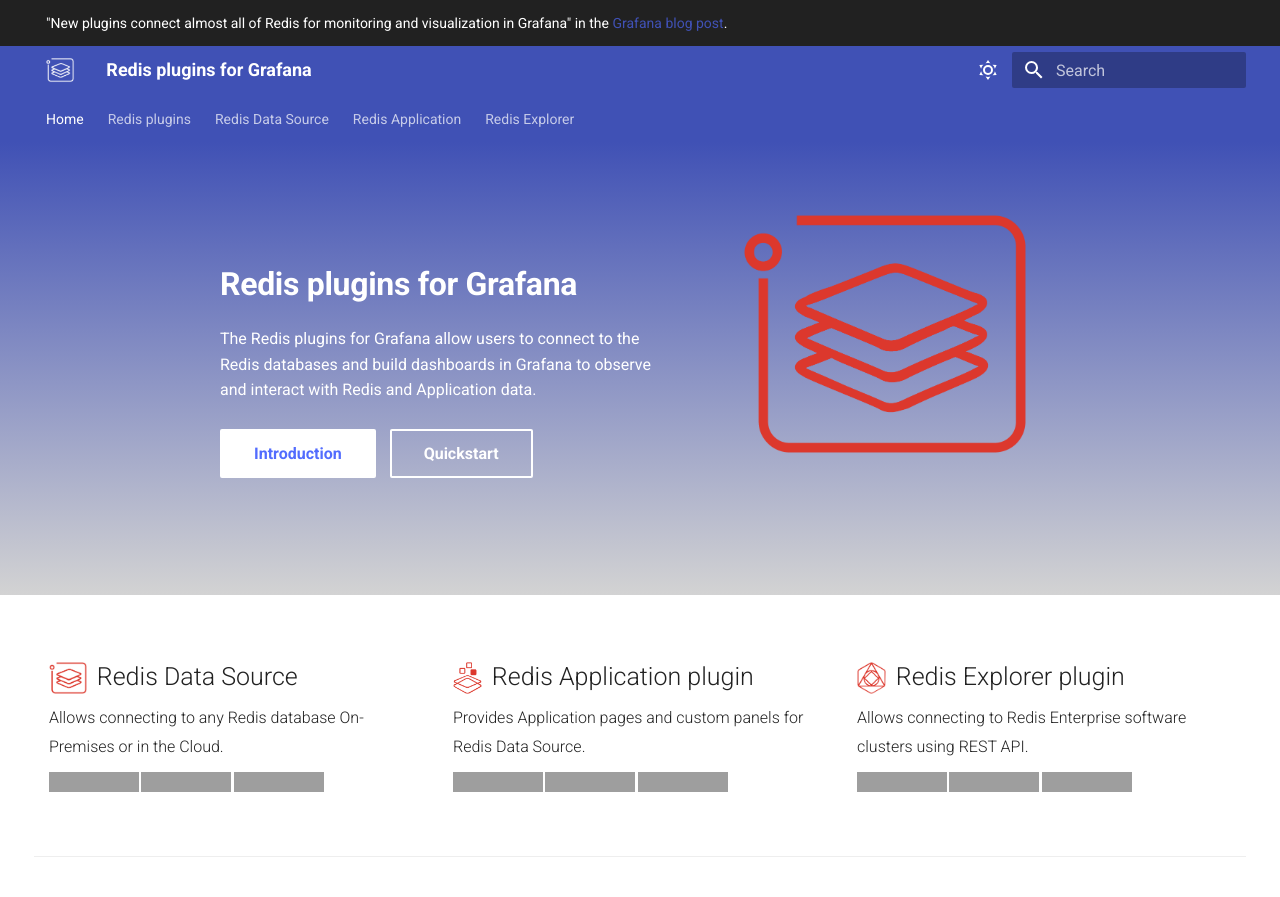
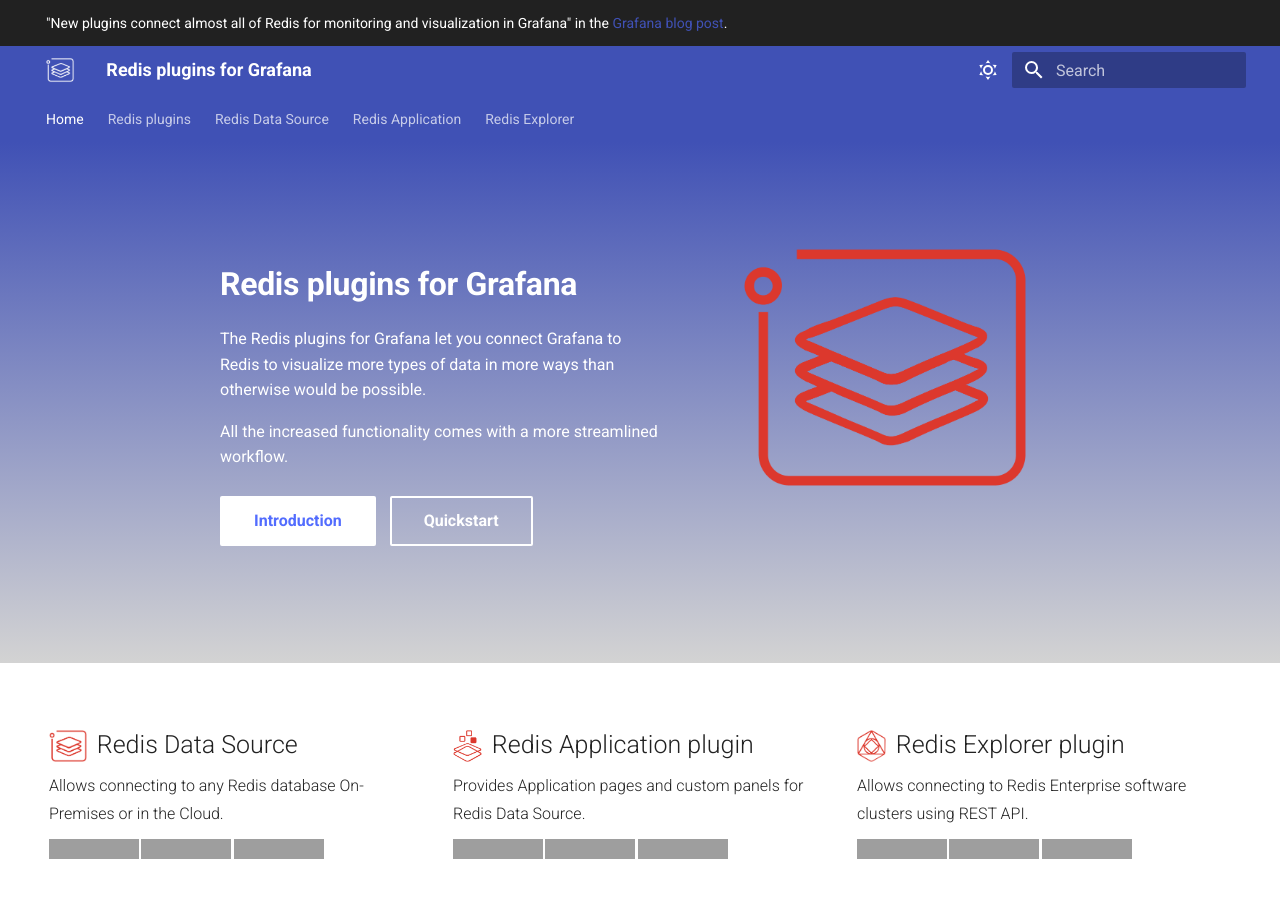
Before and after one commit to RedisGrafana/RedisGrafana, an MkDocs documentation site: the page built from docs/index.md, in a window 1280 px wide and 1365 px high, cut to the strip 0-897 px from the top of the window. Built offline with MkDocs 1.6.1 and Material for MkDocs 9.7.7, drawn with Linux system fonts in a browser that asks for light colours; grey boxes are pictures that could not be loaded.

Commit message:
Update Hero and Camera AI project (#67)

```diff
--- a/docs/overrides/content/hero.html
+++ b/docs/overrides/content/hero.html
@@ -220,7 +220,15 @@
 
       <div class="tx-hero__content">
         <h1>{{ config.site_name }}</h1>
-        <p>{{ config.site_description }}</p>
+        <p>
+          The Redis plugins for Grafana let you connect Grafana to Redis to
+          visualize more types of data in more ways than otherwise would be
+          possible.
+        </p>
+        <p>
+          All the increased functionality comes with a more streamlined
+          workflow.
+        </p>
         <a
           href="intro/"
           title="Introduction"
```
Also changed, not shown: docs/projects/camera-ai.md (+6 -0 lines), 3 other files.
